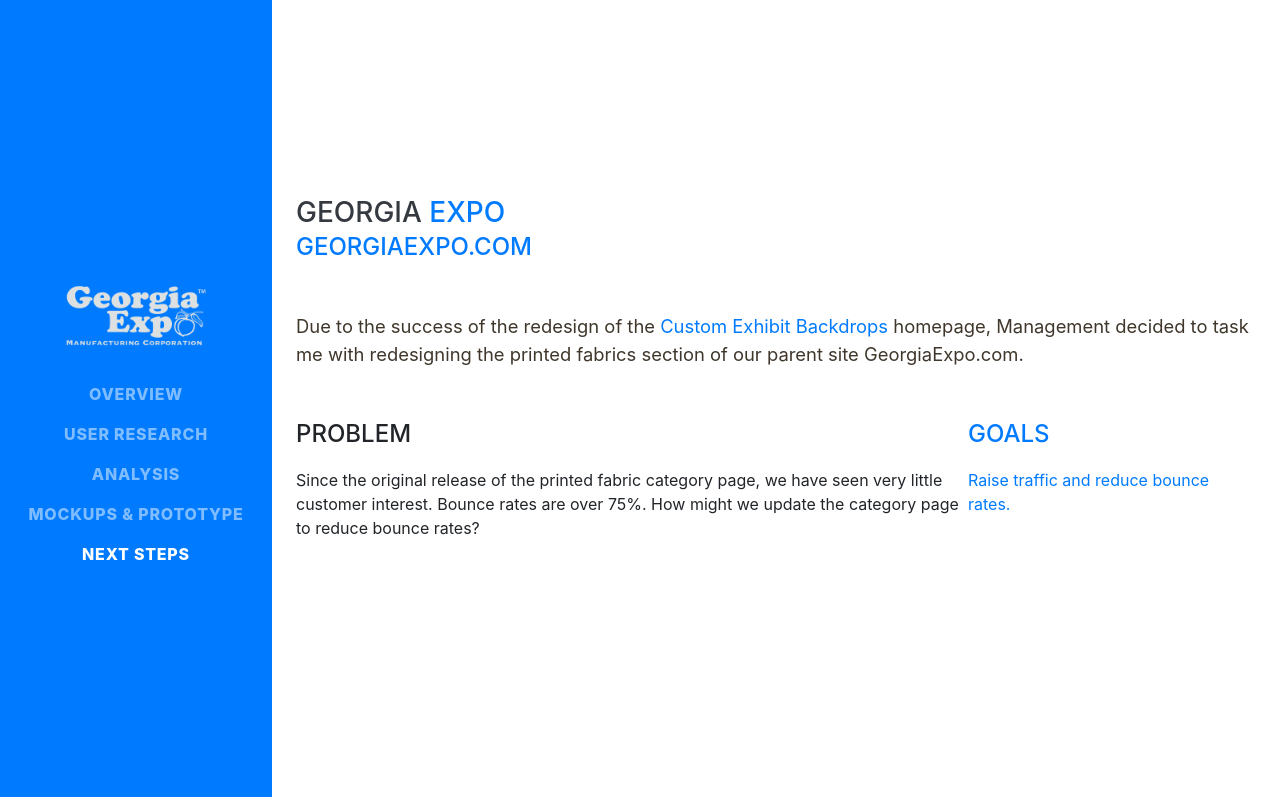
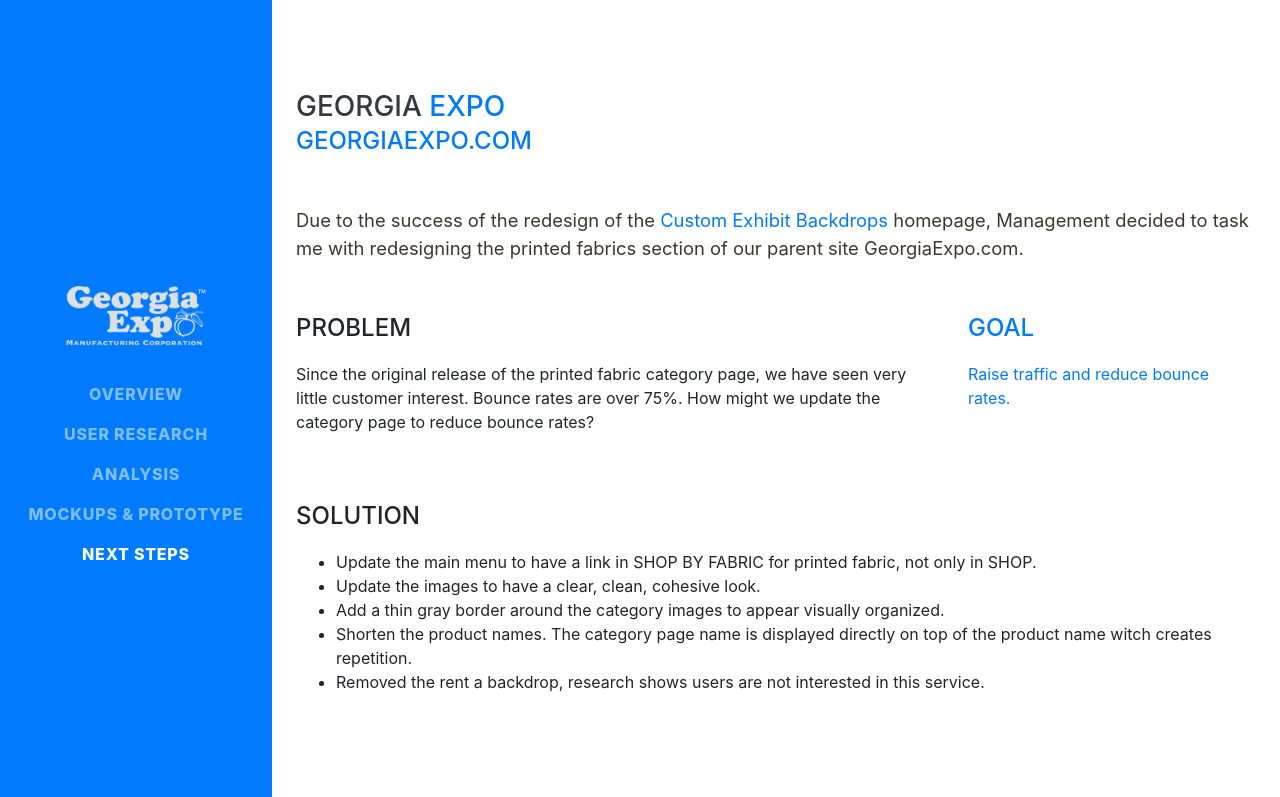
Before and after one commit to if314/new314, a website with bundled scripts: page gaexpo.html in a window 1280 px wide. Shown: the top 797 px of the page. Built offline with nearby package versions, Linux system fonts and the light colour scheme; a web font is replaced by a local one.

Commit message:
gaexpo
solution text

```diff
--- a/css/ik.css
+++ b/css/ik.css
@@ -43,3 +43,6 @@
 .title{
 	color:#40372C;
 }
+.ml30{
+    margin-left: 30px;
+}
--- a/gaexpo.html
+++ b/gaexpo.html
@@ -86,12 +86,23 @@
               <p>Since the original release of the printed fabric category page, we have seen very little customer interest. Bounce rates are over 75%. How might we update the category page to reduce bounce rates?</p>
 
             </div>
-            <div class="resume-date">
-              <span class="text-primary"> <div class="subheading mb-3">Goals</div><p>
+            <div class="resume-date ml30">
+              <span class="text-primary"> <div class="subheading mb-3">Goal</div><p>
 
                 Raise traffic and reduce bounce rates.</p></span>
             </div>
+
           </div>
+          <div class="subheading mb-3">Solution</div>
+          <ul>
+            <li>Update the main menu to have a link in SHOP BY FABRIC for printed fabric, not only in SHOP.</li>
+            <li>Update the images to have a clear, clean, cohesive look.</li>
+            <li>Add a thin gray border around the category images to appear visually organized.</li>
+            <li>Shorten the product names. The category page name is displayed directly on top of the product name witch creates repetition.</li>
+            <li>Removed the rent a backdrop, research shows users are not interested in this service.</li>
+            </ul>
+
+
       </div>
     </section>
 
```
